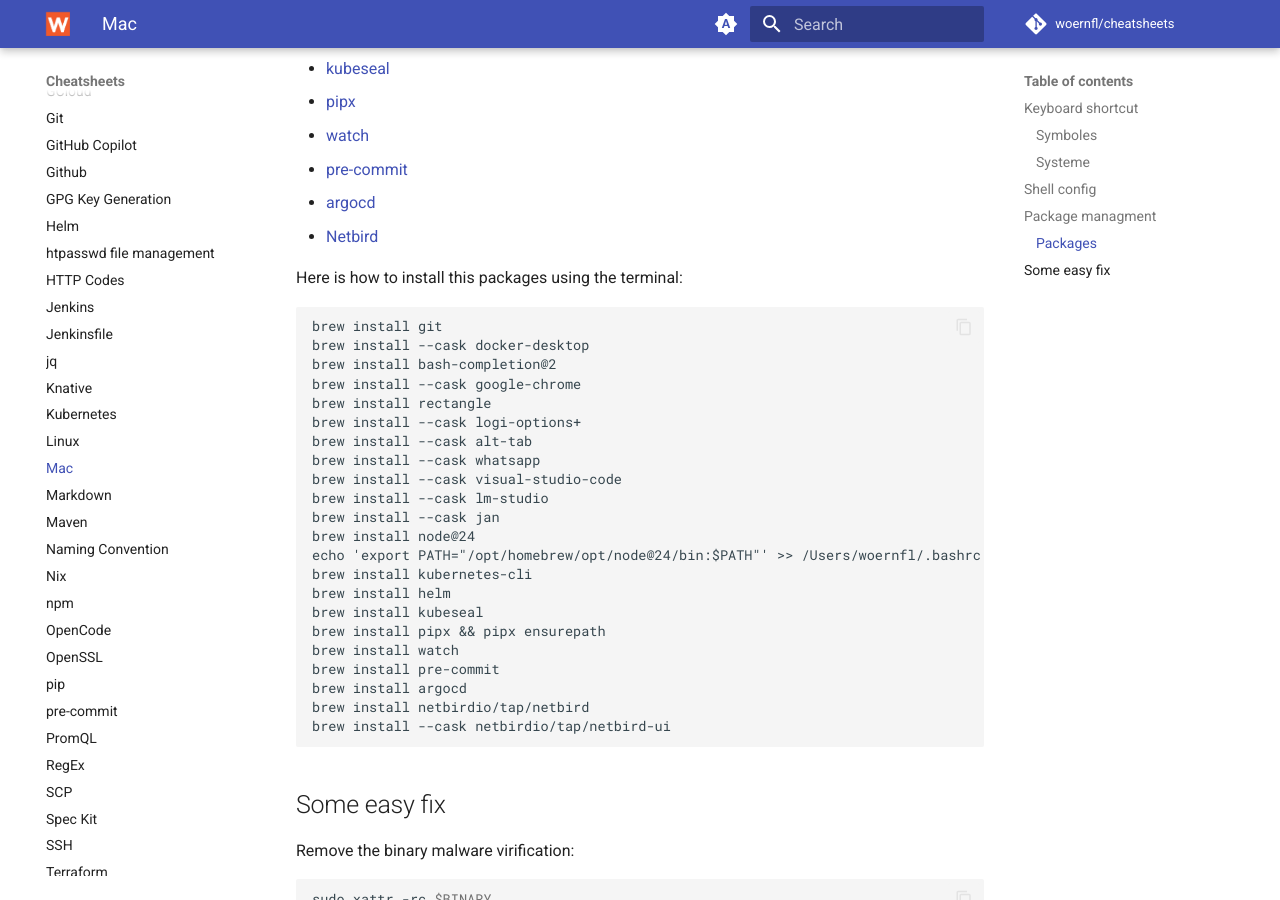
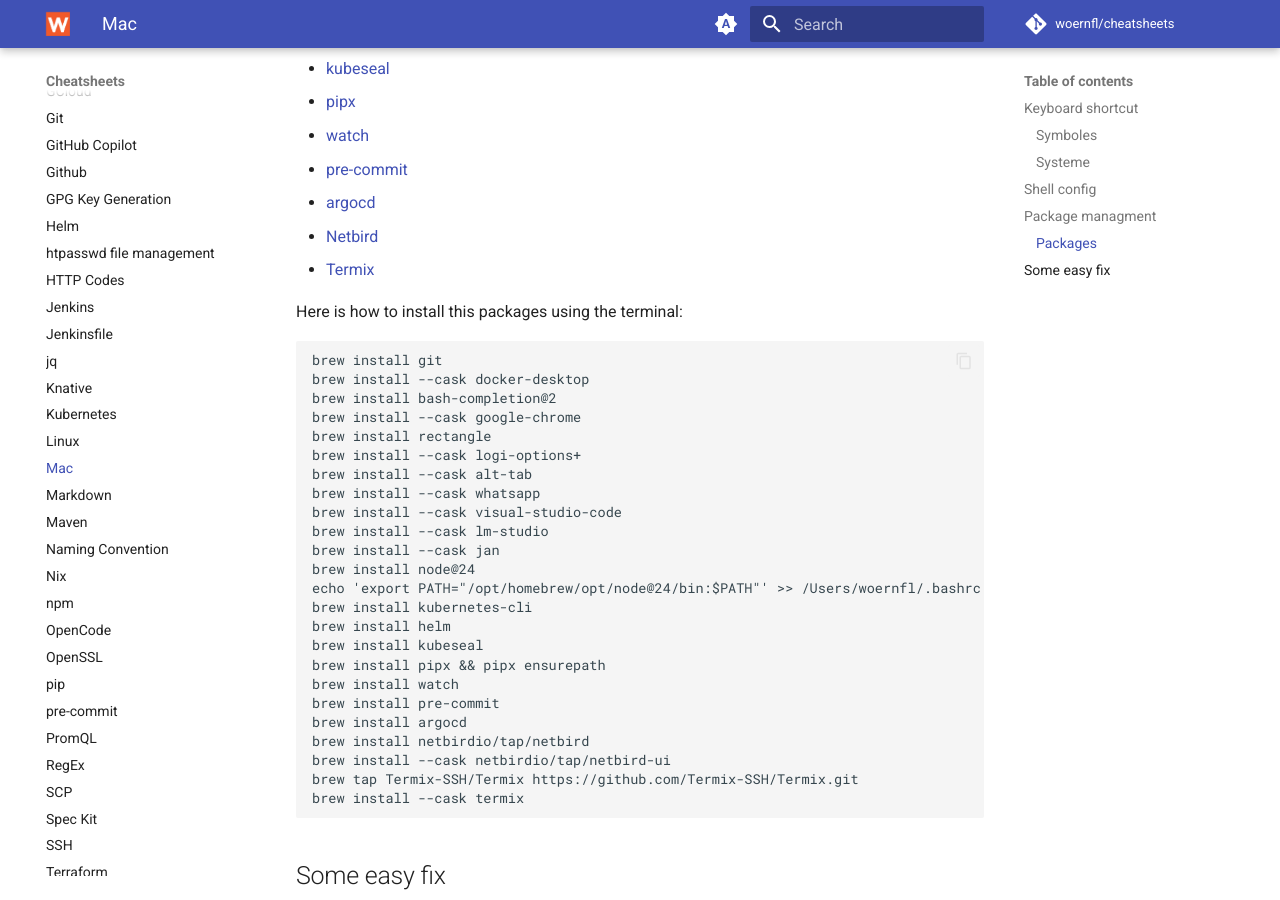
Before and after one commit to woernfl/cheatsheets, an MkDocs documentation site: the page built from docs/mac.md, in a window 1280 px wide and 900 px high, scrolled down 2099 px. Built offline with MkDocs 1.6.1 and Material for MkDocs 9.7.7, drawn with Linux system fonts in a browser that asks for light colours; comment, search, counter and statistics services are not loaded.

Commit message:
Add Termix installation instructions to mac.md (#359)

````diff
--- a/docs/mac.md
+++ b/docs/mac.md
@@ -76,6 +76,7 @@
 - [pre-commit](https://pre-commit.com/)
 - [argocd](https://argoproj.github.io/cd/)
 - [Netbird](https://docs.netbird.io/)
+- [Termix](https://docs.termix.site/)
 
 Here is how to install this packages using the terminal:
 
@@ -102,6 +103,8 @@
 brew install argocd
 brew install netbirdio/tap/netbird
 brew install --cask netbirdio/tap/netbird-ui
+brew tap Termix-SSH/Termix https://github.com/Termix-SSH/Termix.git
+brew install --cask termix
 ```
 
 ## Some easy fix
````
